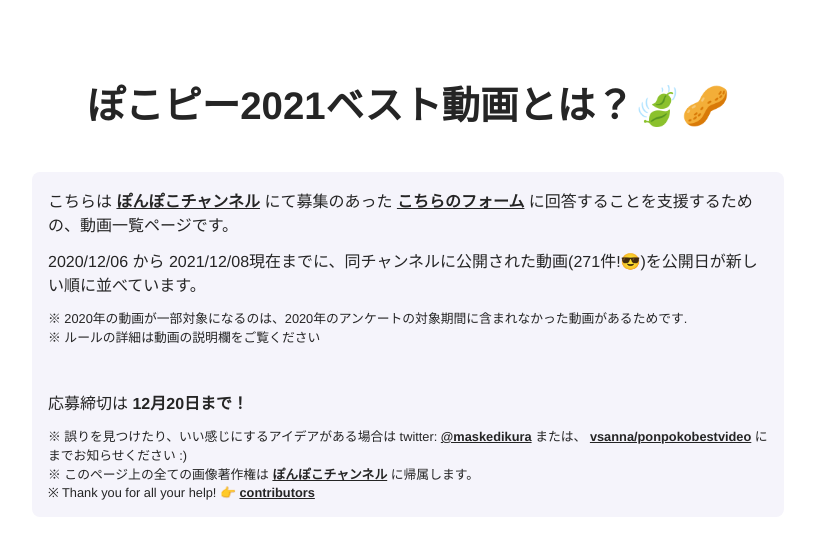
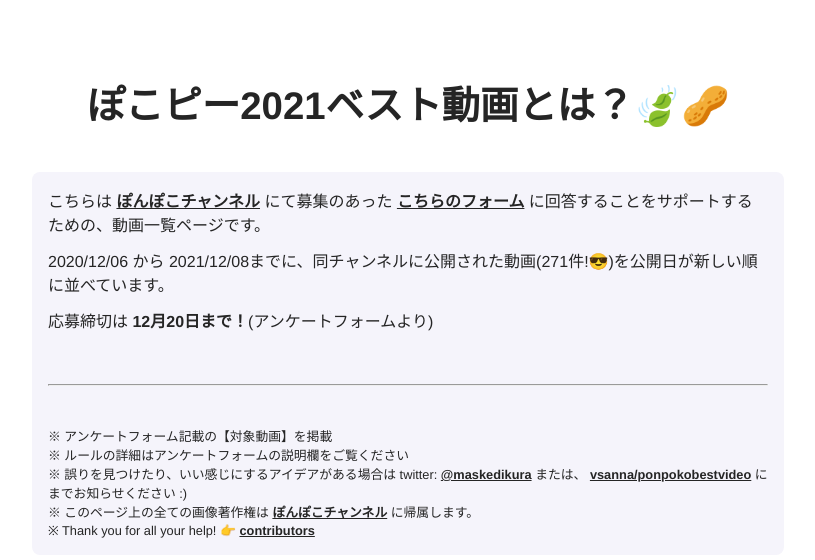
Before and after one commit to vsanna/ponpokobestvideo, a plain HTML site: page docs/2021/index.html in a window 1280 px wide. Shown: the top 560 px of the page, without its empty margins (232-1047 px from the left). Drawn offline with Linux system fonts and the light colour scheme.

Commit message:
feat: update

```diff
--- a/docs/2021/index.html
+++ b/docs/2021/index.html
@@ -16,17 +16,20 @@
                 こちらは <a href="https://www.youtube.com/channel/UC1EB8moGYdkoZQfWHjh7Ivw/videos" target="_blank"
                     class="channel">ぽんぽこチャンネル</a> にて募集のあった <a
                     href="https://docs.google.com/forms/d/e/1FAIpQLSe5q9kw4FyIaGSqbIdGjGa0s0ccepGKVZlsLEuRfU-VL1CV5A/viewform"
-                    target="_blank" class="form">こちらのフォーム</a> に回答することを支援するための、動画一覧ページです。
+                    target="_blank" class="form">こちらのフォーム</a> に回答することをサポートするための、動画一覧ページです。
             </p>
             <p>
-                2020/12/06 から 2021/12/08現在までに、同チャンネルに公開された動画(<span id="vidcount"
+                2020/12/06 から 2021/12/08までに、同チャンネルに公開された動画(<span id="vidcount"
                     class="count"></span>件!😎)を公開日が新しい順に並べています。 <br>
-            <p class="small">※ 2020年の動画が一部対象になるのは、2020年のアンケートの対象期間に含まれなかった動画があるためです.</p>
-            <p class="small">※ ルールの詳細は動画の説明欄をご覧ください</p>
+            <!-- <p class="small">※ アンケートフォーム記載の【対象動画】を掲載</p>
+            <p class="small">※ ルールの詳細はアンケートフォームの説明欄をご覧ください</p> -->
             </p>
+            <p>応募締切は <strong>12月20日まで！</strong>(アンケートフォームより)</a><br></p>
             <div class="spacer"></div>
-            <p>応募締切は <strong>12月20日まで！</strong></a>
-            </p>
+            <hr>
+            <div class="spacer"></div>
+            <p class="small">※ アンケートフォーム記載の【対象動画】を掲載</p>
+            <p class="small">※ ルールの詳細はアンケートフォームの説明欄をご覧ください</p>
             <p class="small">※ 誤りを見つけたり、いい感じにするアイデアがある場合は twitter: <a href="https://twitter.com/maskedikura"
                     target="_blank">@maskedikura</a> または、 <a href="https://github.com/vsanna/ponpokobestvideo"
                     target="_blank">vsanna/ponpokobestvideo</a> にまでお知らせください :)
```
